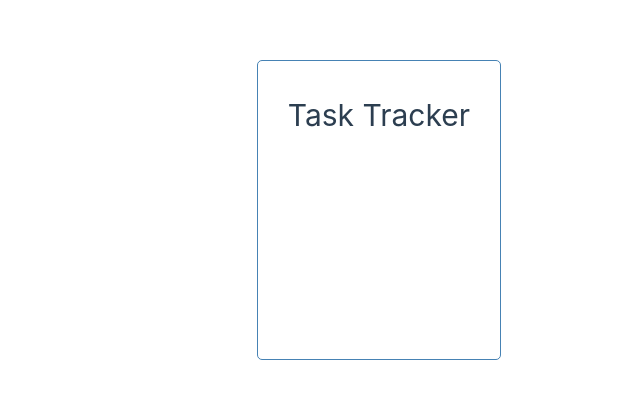
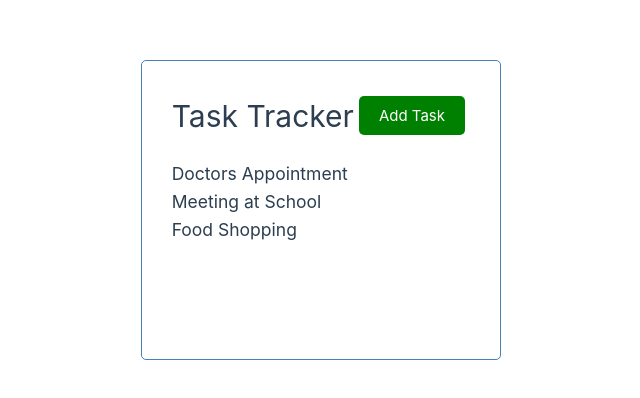
Before and after one commit to omlnaut/vue_crashcourse, a Vue app in the folder vue-crash-2023/: page / in a window 1280 px wide. Shown: the part 190-588 px from the top of the page, without its empty margins (139-779 px from the left). Built offline with nearby package versions, Linux system fonts and the light colour scheme.

Commit message:
wip task list

```diff
--- a/vue-crash-2023/src/App.vue
+++ b/vue-crash-2023/src/App.vue
@@ -1,9 +1,48 @@
-<script setup>
+<script>
+import Header from './components/Header.vue'
+import Tasks from './components/Tasks.vue'
+
+export default {
+  name: 'App',
+  components: {
+    Header,
+    Tasks
+  },
+  data() {
+    return {
+      tasks: []
+    }
+  },
+  created(){
+    this.tasks = [
+      {
+        id: 1,
+        text: 'Doctors Appointment',
+        day: 'Feb 5th at 2:30pm',
+        reminder: true
+      },
+      {
+        id: 2,
+        text: 'Meeting at School',
+        day: 'Feb 6th at 1:30pm',
+        reminder: true
+      },
+      {
+        id: 3,
+        text: 'Food Shopping',
+        day: 'Feb 5th at 2:30pm',
+        reminder: false
+      }
+    ]
+  }
+}
+
 </script>
 
 <template>
   <div class="container">
-    <h1>Task Tracker</h1>
+    <Header title="Task Tracker"/>
+    <Tasks :tasks="tasks"/>
     </div>
 
 </template>
--- /dev/null
+++ b/vue-crash-2023/src/components/Button.vue
@@ -0,0 +1,18 @@
+<template>
+    <button @click="onClick()" :style="{background: color}" class="btn"> {{ text }}</button>
+</template>
+
+<script>
+export default {
+    name: 'Button',
+    props: {
+        text: String,
+        color: String
+    },
+    methods: {
+        onClick() {
+            console.log('click')
+        }
+    }
+}
+</script>
--- /dev/null
+++ b/vue-crash-2023/src/components/Header.vue
@@ -0,0 +1,31 @@
+<template>
+    <header>
+        <h1>{{ title }}</h1>
+        <Button text="Add Task" color="green"/>
+    </header>
+</template>
+
+<script>
+import Button from './Button.vue'
+export default {
+    name: 'Header',
+    props: {
+        title: {
+            type: String,
+            required: true
+        }
+    },
+    components: {
+        Button
+    }
+}
+</script>
+
+<style scoped>
+header {
+    display: flex;
+    justify-content: space-between;
+    align-items: center;
+    margin-bottom: 20px;
+}
+</style>
--- /dev/null
+++ b/vue-crash-2023/src/components/Tasks.vue
@@ -0,0 +1,17 @@
+<template>
+    <div :key="task.id" v-for="task in tasks">
+        <h3>{{ task.text }}</h3>
+    </div>
+</template>
+
+<script>
+export default {
+    name: 'Tasks',
+    props: {
+        tasks: {
+            type: Array,
+            required: true
+        }
+    }
+}
+</script>
```
